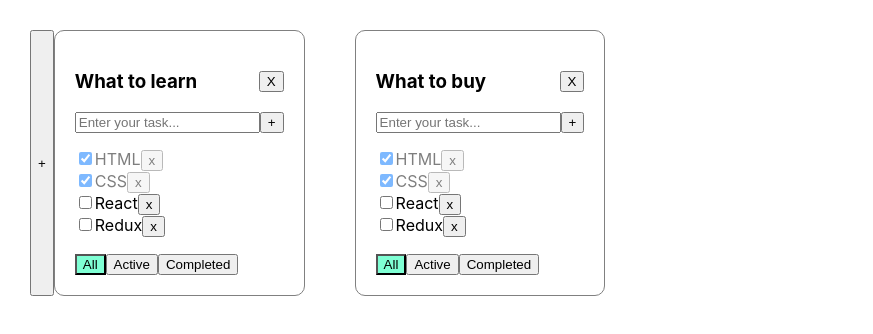
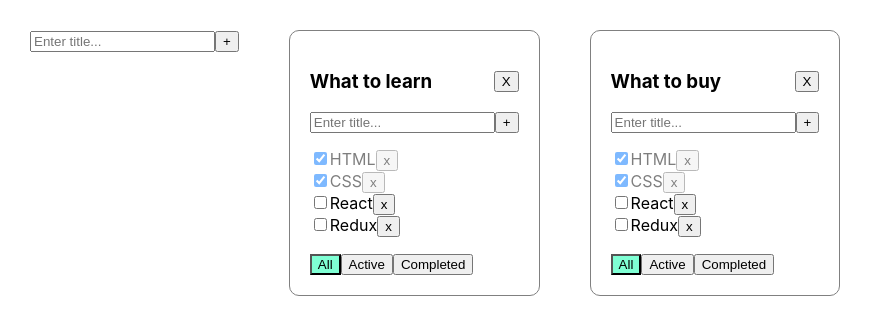
Before and after one commit to Nirweint/todolist-ts, a React (Create React App) app: page / in a window 1280 px wide. Shown: the top 334 px of the page, without its empty margins (0-873 px from the left). Built offline with nearby package versions, Linux system fonts and the light colour scheme.

Commit message:
06 added forms and editable tasks

```diff
--- a/src/App.tsx
+++ b/src/App.tsx
@@ -2,6 +2,7 @@ import React, {useState} from 'react';
 import './App.css';
 import {TodoList} from "./TodoList";
 import {v1} from "uuid";
+import {AddItemForm} from "./components/AddItemForm";
 
 export type TaskType = {
     id: string
@@ -61,11 +62,17 @@ export function App() {
         setTasks({...tasks, [todoListId]: [newTask, ...tasks[todoListId]]})
     }
     const changeTaskStatus = (taskId: string, isDone: boolean, todoListId: string) => {
-        // const updatedTask = tasks.map(t => t.id === taskId ? {...t, isDone} : t)
         setTasks({...tasks, [todoListId]: tasks[todoListId].map(t => t.id === taskId ? {...t, isDone: isDone} : t)})
+    }
+    const changeTaskTitle = (taskId: string, title: string, todoListId: string) => {
+        setTasks({...tasks, [todoListId]: tasks[todoListId].map(t => t.id === taskId ? {...t, title} : t)})
     }
     const changeFilter = (filter: FilterValuesType, todoListId: string) => {
         setTodoLists(todoLists.map(tl => tl.id === todoListId ? {...tl, filter: filter} : tl))
+    }
+    const changeTodolistTitle = (title: string, todoListId: string) => {
+        setTodoLists(todoLists.map(tl => tl.id === todoListId ? {...tl, title} : tl))
+
     }
     const removeTodoList = (todoListId: string) => {
         setTodoLists(todoLists.filter(tl => tl.id !== todoListId))
@@ -83,7 +90,10 @@ export function App() {
 
     // UI:
 
-    const todoListsComponents = todoLists.map(tl => {
+    return (
+        <div className="App">
+            <AddItemForm addItem={addTodoList}/>
+            {todoLists.map(tl => {
 
                 let tasksForRender: Array<TaskType> = tasks[tl.id]
                 if (tl.filter === "active") {
@@ -105,14 +115,11 @@ export function App() {
                         changeFilter={changeFilter}
                         changeTaskStatus={changeTaskStatus}
                         removeTodoList={removeTodoList}
+                        changeTaskTitle={changeTaskTitle}
+                        changeTodolistTitle={changeTodolistTitle}
                     />
                 )
-    })
-
-    return (
-        <div className="App">
-            <button onClick={() => {addTodoList("fsdfsd")}}>+</button>
-            {todoListsComponents}
+            })}
         </div>
     );
 }
--- a/src/TodoList.tsx
+++ b/src/TodoList.tsx
@@ -1,5 +1,7 @@
 import React, {ChangeEvent, KeyboardEvent, useState} from 'react';
 import {FilterValuesType, TaskType} from "./App";
+import {AddItemForm} from "./components/AddItemForm";
+import {EditableSpan} from "./components/EditableSpan";
 
 type TodoListPropsType = {
     id: string
@@ -11,48 +13,36 @@ type TodoListPropsType = {
     changeFilter: (filter: FilterValuesType, todoListId: string) => void
     changeTaskStatus: (taskId: string, isDone: boolean, todoListId: string) => void
     removeTodoList: (todoListId: string) => void
+    changeTaskTitle: (taskId: string, title: string, todoListId: string) => void
+    changeTodolistTitle: (title: string, todoListId: string) => void
 }
 export const TodoList = (props: TodoListPropsType) => {
 
-    const [title, setTitle] = useState<string>("")
-    const [error, setError] = useState<boolean>(false)
-
+    const addTaskHandler = (title: string) => {
+        props.addTask(title, props.id)
+    }
     const filterTasksAll = () => props.changeFilter('all', props.id);
     const filterTasksActive = () => props.changeFilter('active', props.id);
     const filterTasksCompleted = () => props.changeFilter('completed', props.id);
-
-    const addTaskHandler = () => {
-        const trimTitle = title.trim()
-        if (trimTitle) {
-            props.addTask(trimTitle, props.id)
-        } else {
-            setError(true)
-        }
-        setTitle("")
-    }
-    const changeTitleValueHandler = (e: ChangeEvent<HTMLInputElement>) => {
-        setTitle(e.currentTarget.value)
-        setError(false)
-    }
-    const AddTaskOnEnterHandler = (e: KeyboardEvent<HTMLInputElement>) => {
-        if (e.key === "Enter") {
-            addTaskHandler()
-        }
-    }
     const removeTodoListHandler = () => {
         props.removeTodoList(props.id)
+    };
+    const changeTodolistTitleHandler = (title: string) => {
+        props.changeTodolistTitle(title, props.id)
     }
+
 
     const activeStyleBtnAll = props.filter === "all" ? 'active-filter' : '';
     const activeStyleBtnActive = props.filter === "active" ? 'active-filter' : '';
     const activeStyleBtnCompleted = props.filter === "completed" ? 'active-filter' : '';
-    const errorMessage = error ? <div style={{color: "red"}}>Title is required</div> : null
-
 
     const tasksJSXElements = props.tasks.map(task => {
         const removeTask = () => props.removeTask(task.id, props.id)
         const changeCheckboxHandler = (e: ChangeEvent<HTMLInputElement>) => {
             props.changeTaskStatus(task.id, e.currentTarget.checked, props.id)
+        }
+        const changeTaskTitleHandler = (title: string) => {
+            props.changeTaskTitle(task.id,title,props.id)
         }
         return (
             <li
@@ -64,7 +54,7 @@ export const TodoList = (props: TodoListPropsType) => {
                     type="checkbox"
                     checked={task.isDone}
                 />
-                <span>{task.title}</span>
+                <EditableSpan title={task.title} setNewTitle={changeTaskTitleHandler}/>
                 <button onClick={removeTask}>x</button>
             </li>
         )
@@ -73,20 +63,14 @@ export const TodoList = (props: TodoListPropsType) => {
     return (
         <div className="todoList">
             <div className={"todoListTitle"}>
-                <h3>{props.title}</h3>
+                <h3>
+                    <EditableSpan title={props.title} setNewTitle={changeTodolistTitleHandler}/>
+                </h3>
                 <button onClick={removeTodoListHandler}>X</button>
             </div>
-            <div>
-                <input
-                    className={error ? 'error' : ''}
-                    value={title}
-                    placeholder="Enter your task..."
-                    onChange={changeTitleValueHandler}
-                    onKeyPress={AddTaskOnEnterHandler}
-                />
-                <button onClick={addTaskHandler}>+</button>
-                {errorMessage}
-            </div>
+
+            <AddItemForm addItem={addTaskHandler}/>
+
             <ul className="todoListUl">
                 {tasksJSXElements}
             </ul>
--- /dev/null
+++ b/src/components/AddItemForm.tsx
@@ -0,0 +1,46 @@
+import React, {ChangeEvent, KeyboardEvent, useState} from 'react';
+
+type AddItemFormPropsType = {
+    addItem: (title: string) => void
+}
+
+export const AddItemForm = (props: AddItemFormPropsType) => {
+
+    const [title, setTitle] = useState<string>("")
+    const [error, setError] = useState<boolean>(false)
+
+    const addItemHandler = () => {
+        const trimTitle = title.trim()
+        if (trimTitle) {
+            props.addItem(trimTitle)
+        } else {
+            setError(true)
+        }
+        setTitle("")
+    }
+    const changeTitleValueHandler = (e: ChangeEvent<HTMLInputElement>) => {
+        setTitle(e.currentTarget.value)
+        setError(false)
+    }
+    const AddTaskOnEnterHandler = (e: KeyboardEvent<HTMLInputElement>) => {
+        if (e.key === "Enter") {
+            addItemHandler()
+        }
+    }
+
+    const errorMessage = error ? <div style={{color: "red"}}>Title is required</div> : undefined
+
+    return (
+        <div>
+            <input
+                className={error ? 'error' : ''}
+                value={title}
+                placeholder="Enter title..."
+                onChange={changeTitleValueHandler}
+                onKeyPress={AddTaskOnEnterHandler}
+            />
+            <button onClick={addItemHandler}>+</button>
+            {errorMessage}
+        </div>
+    );
+}
--- /dev/null
+++ b/src/components/EditableSpan.tsx
@@ -0,0 +1,41 @@
+import React, {ChangeEvent, KeyboardEvent, useState} from 'react';
+
+type EditableSpanPropsType = {
+    title: string
+    setNewTitle: (title: string) => void
+}
+
+export const EditableSpan = (props: EditableSpanPropsType) => {
+    const [editMode, setEditMode] = useState<boolean>(false)
+    const [title, setTitle] = useState<string>('')
+
+    const changeTitleValueHandler = (e: ChangeEvent<HTMLInputElement>) => {
+        setTitle(e.currentTarget.value)
+    }
+    const changeTaskTitleOnEnterHandler = (e: KeyboardEvent<HTMLInputElement>) => {
+        if (e.key === "Enter") {
+            offEditMode()
+        }
+    }
+
+    const onEditMode = () => {
+        setEditMode(true)
+        props.title && setTitle(props.title)
+    }
+    const offEditMode = () => {
+        setEditMode(false)
+        props.setNewTitle(title)
+    }
+
+    return (
+        editMode
+            ? <input
+                value={title}
+                autoFocus={true} // after double click focusing on input
+                onBlur={offEditMode}
+                onChange={changeTitleValueHandler}
+                onKeyPress={changeTaskTitleOnEnterHandler}
+            />
+            : <span onDoubleClick={onEditMode}>{props.title}</span>
+    );
+}
```
Lines whose indentation alone changed are shown as unchanged.
